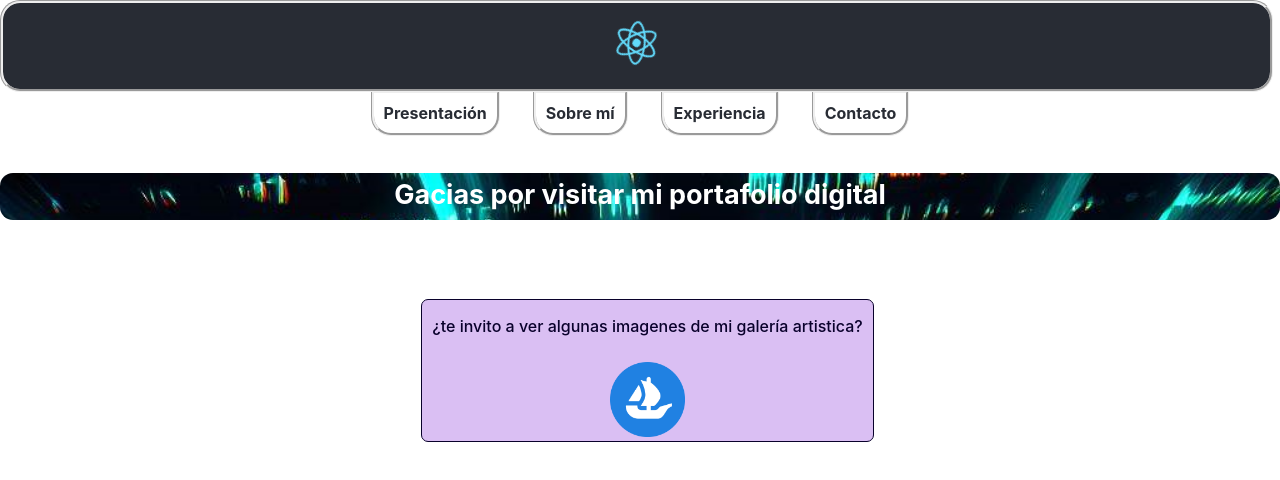
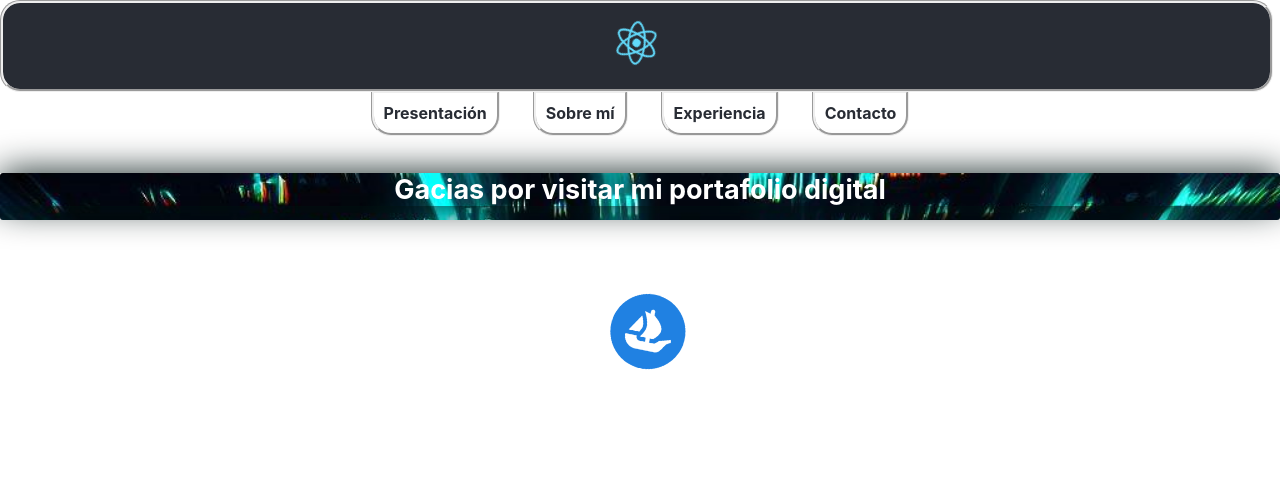
Before and after one commit to wuaicot/Frontend-Portfolio, a React (Create React App) app: page /landinpage in a window 1280 px wide. Shown: the top 480 px of the page. Built offline with nearby package versions, Linux system fonts and the light colour scheme.

Commit message:
lightning

```diff
--- a/src/components/Landin/LandinPage.js
+++ b/src/components/Landin/LandinPage.js
@@ -18,7 +18,7 @@ const LandinPage = () => {
       <h1 className={styles.acheuno}>Gacias por visitar mi portafolio digital</h1>
 
       <div className={styles.openS}>
-        <p className={styles.tgTr}>¿te invito a ver algunas imagenes de mi galería artistica?</p>
+        {/* <p className={styles.tgTr}>¿te invito a ver algunas imagenes de mi galería artistica?</p> */}
         <HeroSocial
           href={open}
           src={openLogo}
--- a/src/components/Landin/LandinPage.module.css
+++ b/src/components/Landin/LandinPage.module.css
@@ -3,32 +3,78 @@
      height: 47px;
      display:block;
      align-items: center;
-     border-radius: 13px;
+     border-radius: 3px;
+
   }
 
+
   .acheuno {
-    padding-top: 5px;
+    padding-top: 0px;
     margin-top: 27px;
     font-size: 27px;
     color: white;
+
+
+    animation: lightning 0.9s infinite alternate;
   }
 
-  .tgTr{
-    font-weight: 500;
-    padding: 0px 10px 10px 10px;
-    color: #09012b;
+  /* Define la animación lightning */
+  @keyframes lightning {
+    from { box-shadow: 0px 0px 40px #000; }
+    to { box-shadow: 0px 0px 10px #12fbec; }
+
   }
 
-  .openS{
+
+
+  .openS {
     margin-top: 70px;
     margin-left: 15px;
-    border: 0.6px solid #09012b;
-    background-color:rgba(121, 25, 211, 0.277);
-    border-radius: 7px;
-    border-style: groove;
+    display: inline-block;
+    animation: rocking 2s infinite alternate ease-in-out;
+  }
+  @keyframes rocking {
+    0% {
+      transform: rotate(-10deg);
+    }
+    100% {
+      transform: rotate(45deg);
+    }
+    100% {
+      transform: rotate(15deg);
+    }
+  }
+
+  .openS:hover {
+    animation:alternate;
+    transform: translate(0, 5px);
+  }
+
+
+
+
+
+
+
+   /*EFECTO PALPITO*/
+
+  /* .openS {
+    margin-top: 70px;
+    margin-left: 15px;
     display: grid;
-    max-width: 500px;
-    justify-content: center;
-    justify-items: center;
     display: inline-block;
+    transition: transform 0.5s ease-in-out;
   }
+
+  .openS:hover {
+    animation: bounce 1s infinite;
+  }
+  @keyframes bounce {
+
+    0%, 100% {
+      transform: scale(1.2) rotate(-5deg);
+    }
+    50% {
+      transform: scale(0.8) rotate(5deg);
+    }
+  } */
```
